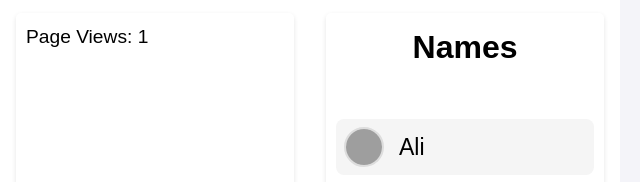
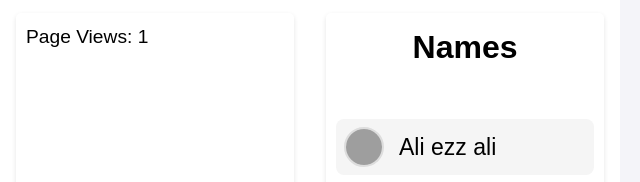
Before and after one commit to ali-ezz/A-5-cloth-shop, a plain HTML site: page contributors.html in a window 1280 px wide. Shown: the part 997-1179 px from the top of the page, 640-1280 px from the left. Drawn offline with nearby package versions, Linux system fonts and the light colour scheme; grey boxes are pictures that could not be loaded; a script that the page names is missing.

Commit message:
Update contributor name to include full name

```diff
--- a/contributors.html
+++ b/contributors.html
@@ -288,7 +288,7 @@ const goTopBtn = document.querySelector('.go-top-btn');
     <ul>
         <li>
             <img src="images/Me.png" alt="Ali's profile picture" class="profile-img">
-            <span>Ali</span>
+            <span>Ali ezz ali</span>
         </li>
         <li>
             <img src="images/Ahmed-abo.jpg" alt="Ahmed Abo Bakr's profile picture" class="profile-img">
```
